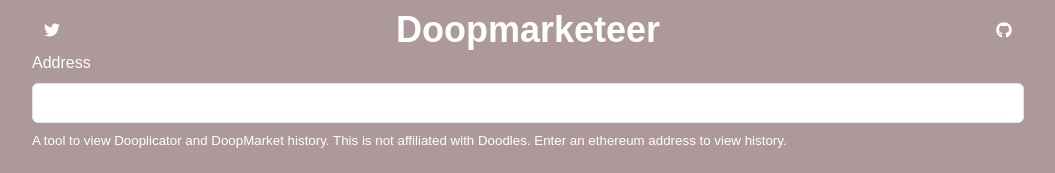
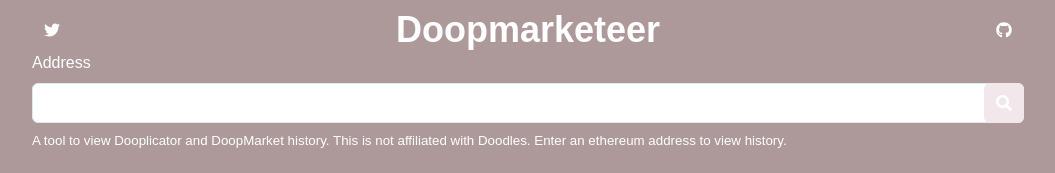
Before and after one commit to slowshi/doopmarketeer, a React (Vite) app: page / in a window 1280 px wide. Shown: the top 173 px of the page, without its empty margins (112-1167 px from the left). Built offline with nearby package versions, Linux system fonts and the light colour scheme.

Commit message:
added search button

```diff
--- a/src/App.jsx
+++ b/src/App.jsx
@@ -14,10 +14,13 @@
   Grid,
   GridItem,
   IconButton,
-  Link
+  Link,
+  InputRightElement,
+  InputGroup,
+  Button
 } from "@chakra-ui/react"
 import { useState, useEffect } from 'react'
-import {FaGithub, FaTwitter} from 'react-icons/fa'
+import {FaGithub, FaTwitter, FaSearch} from 'react-icons/fa'
 import DoodleCard from './components/DoodleCard/DoodleCard'
 import './App.css'
 
@@ -117,7 +120,19 @@
       <form className="w-100" onSubmit={handleSearchAddress}>
         <FormControl isInvalid={isError} mb="2">
           <FormLabel color="white">Address</FormLabel>
-          <Input id="addressInput" type="text" value={address} name="address" onChange={handleInputChange} />
+          <InputGroup>
+            <Input id="addressInput" type="text" value={address} name="address" onChange={handleInputChange} />
+            <InputRightElement>
+              <IconButton
+                color='white'
+                backgroundColor='#f2e7ea'
+                aria-label="Twitter"
+                icon={<FaSearch/>}
+                size="md"
+                onClick={handleSearchAddress}
+              />
+            </InputRightElement>
+          </InputGroup>
           {isError ? (
             <FormErrorMessage>Ethereum Address required.</FormErrorMessage>
           ) : ('')}
```
